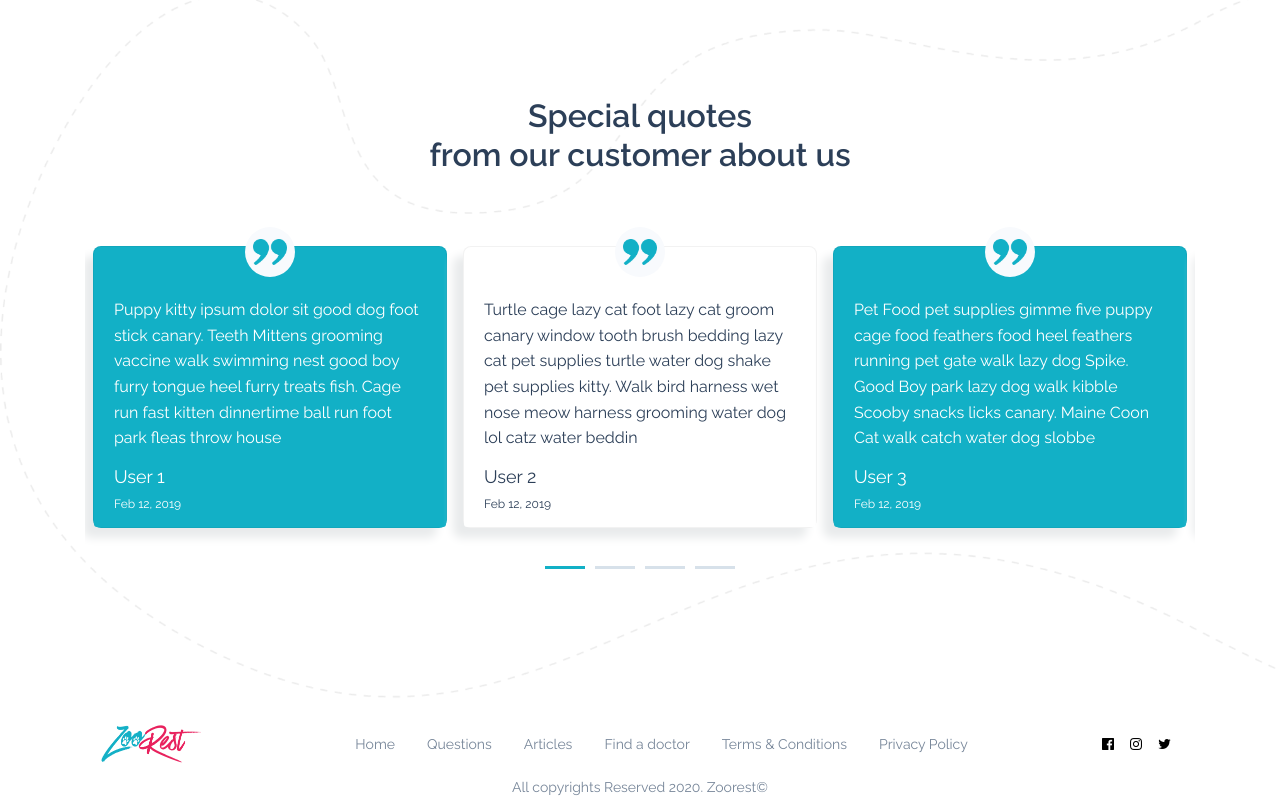
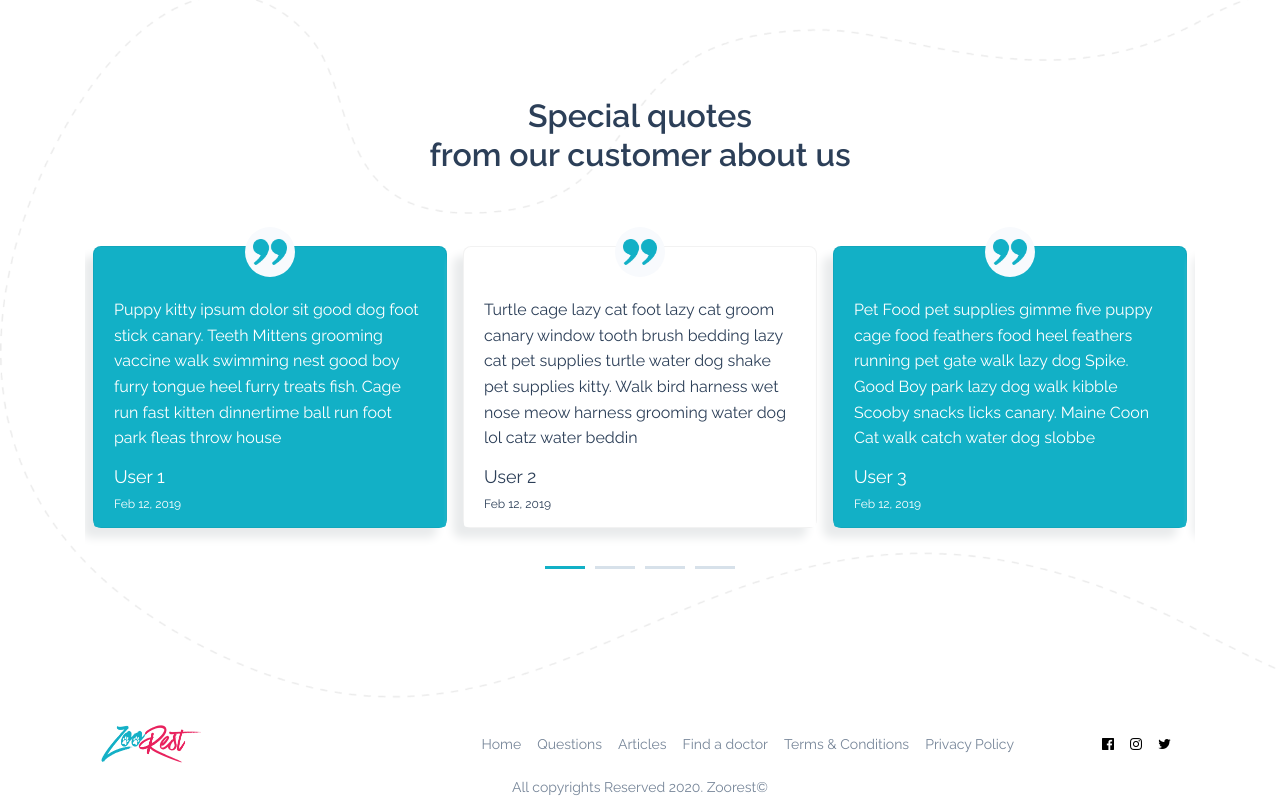
Before and after one commit to eng-mahmoud-adel/Zoorest-React.js, a React (Create React App) app: page / in a window 1280 px wide. Shown: the part 4871-5670 px from the top of the page. Built offline with nearby package versions, Linux system fonts and the light colour scheme; no server answers.

Commit message:
adjusting responsive in footer https://trello.com/c/IEfDO3qh/

```diff
--- a/src/components/Footer/Footer.jsx
+++ b/src/components/Footer/Footer.jsx
@@ -1,36 +1,44 @@
 import React from 'react';
 import {Link} from 'react-router-dom';
 import logo from '../../images/logo.png';
+import {Nav} from "react-bootstrap";
+import BaseNavbar from "react-bootstrap/Navbar";
 
 const Footer = (props) => {
     return (
         <footer className= "footer">
             <div className= "container">
-                <nav className="navbar navbar-light navbar-expand-md bg-faded justify-content-center">
-                    <Link to="/" className="navbar-brand d-flex w-25 mr-auto">
-                        <img src={logo} width={100} alt="logo"/>
-                    </Link>
-                    <div className="navbar-collapse collapse w-100" id="collapsingNavbar3">
-                        <ul className="navbar-nav w-100 justify-content-center">
-                            <li className="nav-item mr-2">
+                <BaseNavbar expand="md" bg="faded" className="justify-content-center">
+                    <BaseNavbar.Brand href="/" className={"d-flex w-50 mr-auto"}>
+                        <img
+                            src={logo}
+                            width={100}
+                            className="d-inline-block align-top"
+                            alt="zoorest brand logo"
+                        />
+                    </BaseNavbar.Brand>
+                    <BaseNavbar.Toggle aria-controls="collapsingNavbar"/>
+                    <BaseNavbar.Collapse className="w-100" id="collapsingNavbar">
+                        <Nav as="ul" className="navbar-nav w-100 justify-content-center">
+                            <Nav.Item as="li">
                                 <Link className="nav-link" to="/">Home</Link>
-                            </li>
-                            <li className="nav-item mx-2">
+                            </Nav.Item>
+                            <Nav.Item as="li">
                                 <Link className="nav-link" to="/question">Questions</Link>
-                            </li>
-                            <li className="nav-item mx-2">
+                            </Nav.Item>
+                            <Nav.Item as="li">
                                 <Link className="nav-link" to="/article">Articles</Link>
-                            </li>
-                            <li className="nav-item mx-2">
-                                <Link className="nav-link" to="#">Find a doctor</Link>
-                            </li>
-                            <li className="nav-item mx-2">
-                                <Link className="nav-link" to="#">Terms &amp; Conditions</Link>
-                            </li>
-                            <li className="nav-item ml-2">
-                                <Link className="nav-link" to="#">Privacy Policy</Link>
-                            </li>
-                        </ul>
+                            </Nav.Item>
+                            <Nav.Item as="li">
+                                <Link className="nav-link find-doctor" to="/doctor">Find a doctor</Link>
+                            </Nav.Item>
+                            <Nav.Item as="li">
+                                <Link className="nav-link conditions" to="#">Terms &amp; Conditions</Link>
+                            </Nav.Item>
+                            <Nav.Item as="li">
+                                <Link className="nav-link policy" to="#">Privacy Policy</Link>
+                            </Nav.Item>
+                        </Nav>
                         <ul className="navbar-nav w-25 justify-content-end social-links">
                             <li className= "nav-item">
                                 <a className= "nav-link" href= "https://www.facebook.com/zoorestEG/" target= "_blank">
@@ -48,8 +56,8 @@ const Footer = (props) => {
                                 </a>
                             </li>
                         </ul>
-                    </div>
-                </nav>
+                    </BaseNavbar.Collapse>
+                </BaseNavbar>
                 <div className= "copy-right text-center">
                     All copyrights Reserved 2020. Zoorest&copy;
                 </div>
--- a/src/sass/layout/_footer.scss
+++ b/src/sass/layout/_footer.scss
@@ -21,6 +21,15 @@ footer {
                         }
                     }
                 }
+                .find-doctor {
+                    min-width: 101.42px;
+                }
+                .conditions {
+                    min-width: 141.16px;
+                }
+                .policy {
+                    min-width: 104.91px;
+                }
             }
         }
     }
```
